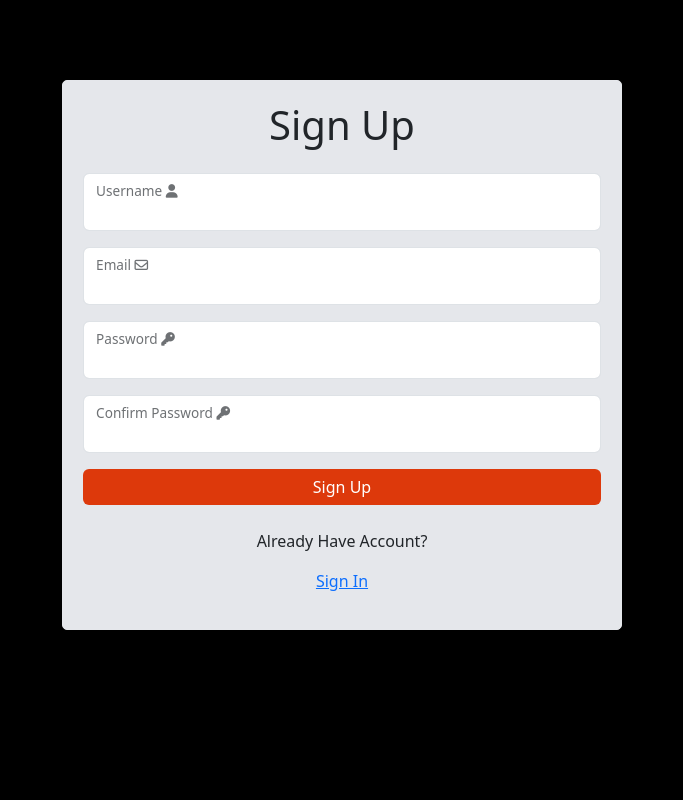
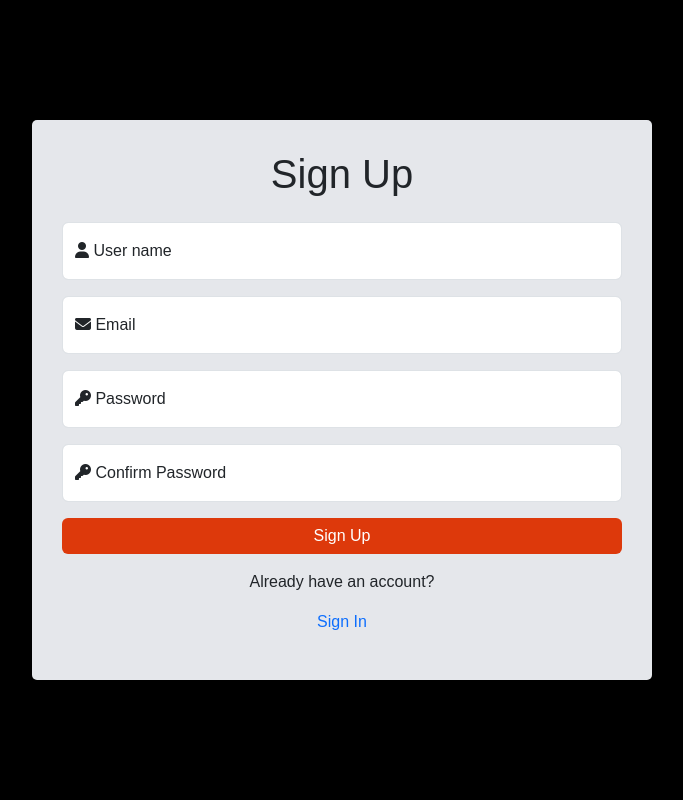
Before and after one commit to VikumKarunathilake/Login-Authentication, a Python web app: template templates/signup.html in a window 1280 px wide. Shown: the whole page, without its empty margins (298-981 px from the left). Run offline with Jinja, Linux system fonts and the light colour scheme; the template is opened without the code that fills it, so the values that code supplies are empty; some libraries are stand-ins or nearby versions.

Commit message:
label fix

```diff
--- /dev/null
+++ b/static/css/style.css
@@ -0,0 +1,40 @@
+/* styles.css */
+body {
+    display: flex;
+    justify-content: center;
+    align-items: center;
+    min-height: 100vh;
+    background-color: #000;
+    padding: 20px;
+    font-family: sans-serif; /* Add a default font */
+}
+
+.box {
+    background: #e5e7eb;
+    border-radius: 5px;
+    padding: 30px;
+    box-shadow: 0 4px 8px rgba(0, 0, 0, 0.1);
+}
+
+.btn-dark {
+    background-color: #dd390b;
+    border-color: #dd390b;
+}
+
+.btn-dark:hover {
+    background-color: #e6e6e6;
+    color: #000;
+}
+
+.form-floating > label {
+    left: 0; /* Align labels to the left */
+}
+
+.text-center a { /* Style links inside centered text */
+    text-decoration: none;
+}
+
+.text-center a:hover {
+    text-decoration: underline; /* Add underline on hover */
+    color: #000;               /* Change color on hover */
+}
--- a/templates/signup.html
+++ b/templates/signup.html
@@ -7,87 +7,39 @@
     <title>Sign Up</title>
     <link rel="stylesheet" href="https://cdn.jsdelivr.net/npm/bootstrap@5.3.2/dist/css/bootstrap.min.css">
     <link rel="stylesheet" href="https://cdnjs.cloudflare.com/ajax/libs/font-awesome/6.6.0/css/all.min.css" />
-    <style>
-        body {
-            padding: 80px;
-            background-color: #000000;
-        }
-
-        .box {
-            background: #e5e7eb;
-            border: 1px solid #e5e7eb;
-            border-radius: 5px;
-            padding: 20px;
-            box-shadow: 0 4px 8px rgba(0, 0, 0, 0.1);
-            /* Add a subtle shadow */
-        }
-
-        .btn-dark {
-            background-color: #dd390b;
-            border-color: #dd390b;
-        }
-
-        .btn-dark:hover {
-            background-color: #e6e6e6;
-            color: #000;
-        }
-
-        .forgot-password-link a:hover {
-            color: #000000;
-        }
-
-        .sign-in-accounts a:hover {
-            /* Corrected class name */
-            color: #000000;
-        }
-
-        .form-floating>label {
-            /* Style form labels */
-            left: 0;
-            /* Align labels to the left */
-        }
-    </style>
+    <link rel="stylesheet" href="../static/css/style.css">
 </head>
 
 <body>
-    <section class="container">
-        <div class="row content d-flex justify-content-center">
     <div class="col-md-6 box">
         <h2 class="mb-4 text-center fs-1">Sign Up</h2>
-                <form class="mb-4">
+        <form> </form>
         <div class="form-floating mb-3">
-                        <input class="form-control rounded" type="text" id="username" name="username" required>
-                        <label class="form-label" for="username">Username <i class="fa-solid fa-user"></i></label>
+            <input type="username" class="form-control" id="username" name="username" placeholder="name" required>
+            <label for="username"><i class="fa-solid fa-user"></i> User name</label>
         </div>
         <div class="form-floating mb-3">
-                        <input class="form-control rounded" type="email" id="email" name="email" required>
-                        <label class="form-label" for="email">Email <i class="fa-regular fa-envelope"></i></label>
+            <input type="email" class="form-control" id="email" name="email" placeholder="name@example.com" required>
+            <label for="email"><i class="fa-solid fa-envelope"></i> Email </label>
         </div>
         <div class="form-floating mb-3">
-                        <input class="form-control rounded" type="password" id="password" name="password" required>
-                        <label class="form-label" for="password">Password <i class="fa-solid fa-key"></i></label>
+            <input type="password" class="form-control" id="password" name="password" placeholder="Password" required>
+            <label class="form-label" for="password"><i class="fa-solid fa-key"></i> Password </label>
         </div>
         <div class="form-floating mb-3">
-                        <input class="form-control rounded" type="password" id="confirmPassword" name="confirmPassword"
-                            required>
-                        <label class="form-label" for="confirmPassword">Confirm Password <i
-                                class="fa-solid fa-key"></i></label>
+            <input type="password" class="form-control" id="confirmPassword" name="confirmPassword"
+                placeholder="Confirm Password" required>
+            <label class="form-label" for="confirmPassword"><i class="fa-solid fa-key"></i> Confirm Password </label>
         </div>
+
         <div class="d-grid gap-2 mb-3">
             <button type="submit" class="btn btn-dark border-0 rounded">Sign Up</button>
         </div>
-                </form>
-                <div class="sign-in-accounts text-center"> </div>
-                <p class="text-center">Already Have Account?</p>
+        <p class="text-center">Already have an account? </p>
         <p class="text-center"><a href="login.html">Sign In</a></p>
+    </div>
 
-            </div>
-        </div>
-    </section>
-
-
-    <script src="https://cdn.jsdelivr.net/npm/@popperjs/core@2.11.8/dist/umd/popper.min.js"></script>
-    <script src="https://cdn.jsdelivr.net/npm/bootstrap@5.3.2/dist/js/bootstrap.min.js"></script>
+    <script src="https://cdn.jsdelivr.net/npm/bootstrap@5.3.2/dist/js/bootstrap.bundle.min.js"></script>
 </body>
 
 </html>
```
Also changed, not shown: templates/forgotpassword.html (+4 -39 lines), templates/login.html (+14 -57 lines). Lines whose indentation alone changed are shown as unchanged.
